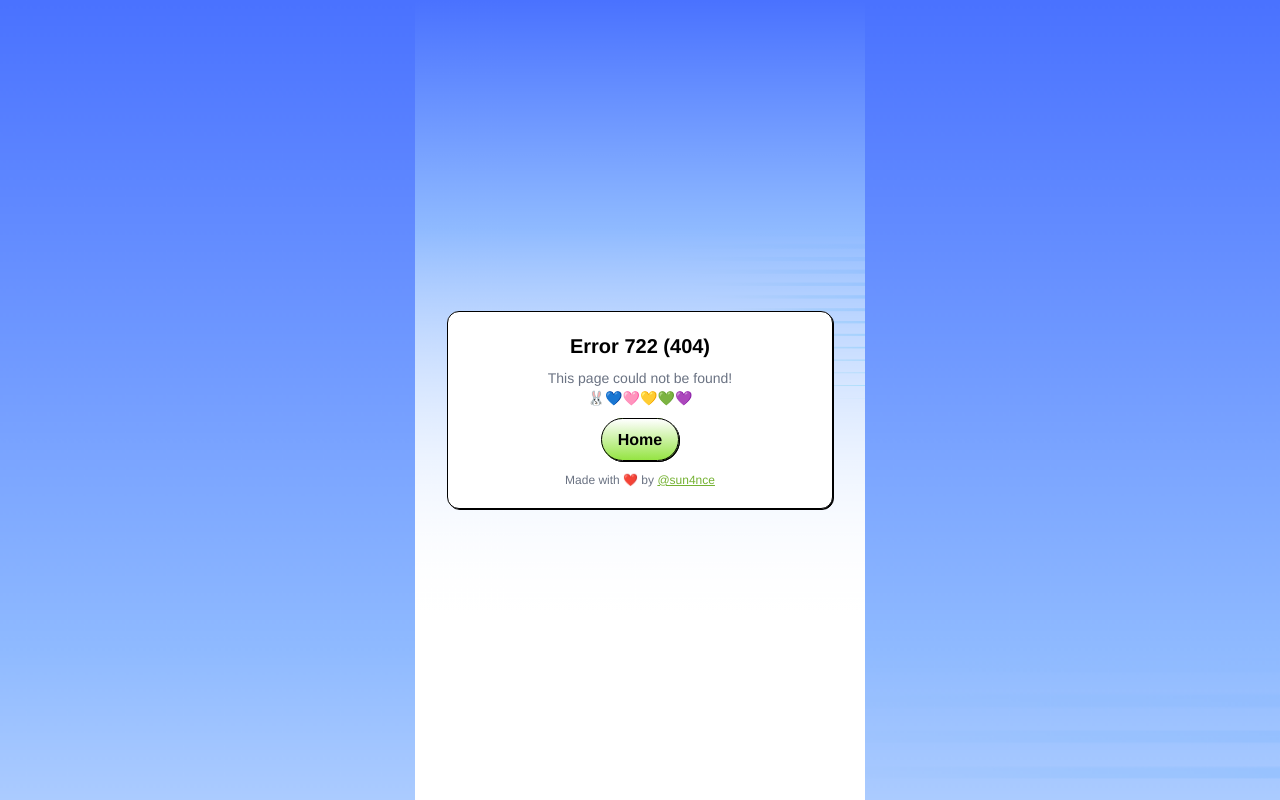
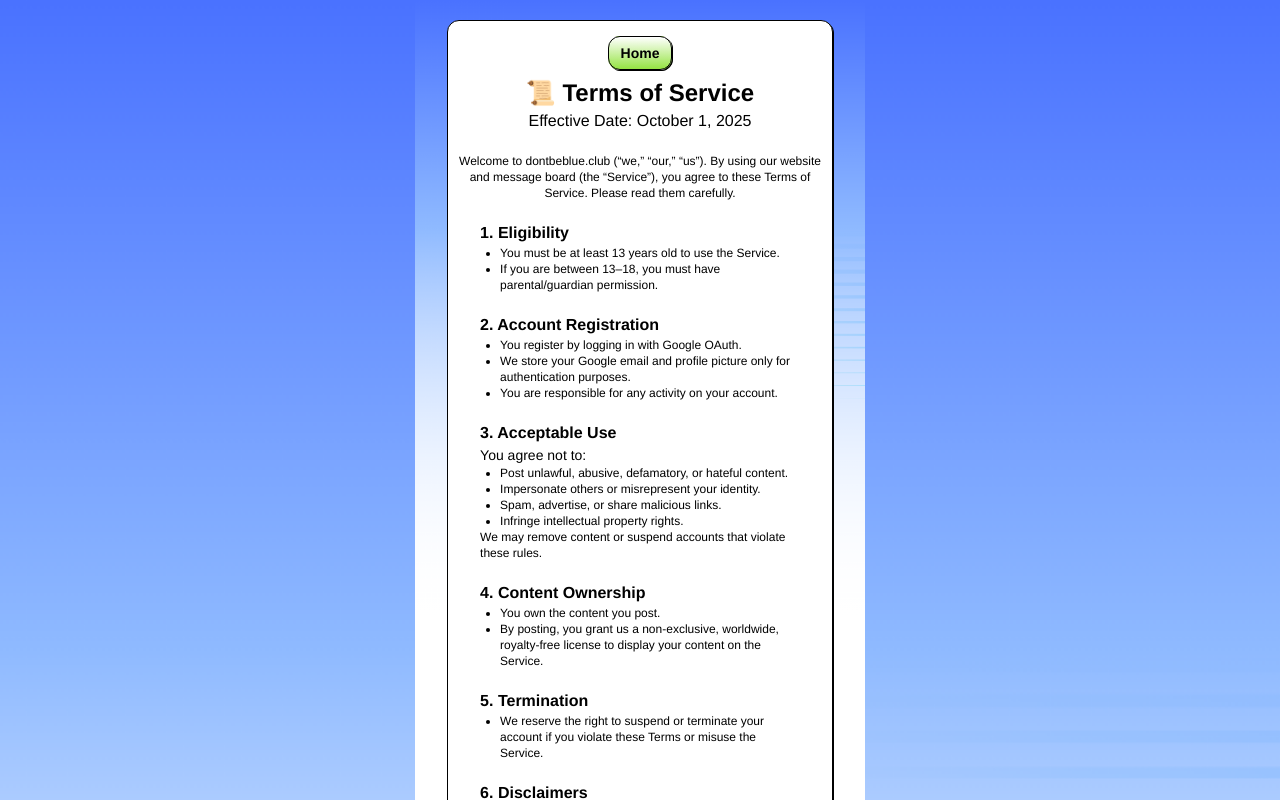
Before and after one commit to mbouli/dontbeblue, a Next.js app: page /tos in a window 1280 px wide. Before the commit this address had no page. Built offline with nearby package versions, Linux system fonts and the light colour scheme.

Commit message:
create tos page!

```diff
--- /dev/null
+++ b/src/app/(root)/tos/page.tsx
@@ -0,0 +1,82 @@
+import Footer from "@/components/Footer";
+import Hero from "@/components/Hero";
+import Landing from "@/components/Landing";
+import Messages from "@/components/Messages";
+import Image from "next/image";
+
+
+export default function TermsOfService() {
+    return (
+        <div className="backdrop flex items-center justify-center h-screen overflow-hidden">
+            <div className="bg h-[100vh] w-[450px] flex flex-col items-center justify-center overflow-hidden">
+                <div className="h-full w-full overflow-y-auto flex flex-col items-center text-center text-black">
+                    <div className='w-6/7 bg-white border-1 border-black rounded-xl ds mt-5'>
+                        <div className="mt-5">
+                            <a href="/" className='msg-bg py-2 px-3 text-black border-1 border-black text-sm font-semibold rounded-xl ds cursor-pointer no-underline'>
+                                Home
+                            </a>
+                            <h1 className="text-2xl font-bold mt-3">📜 Terms of Service</h1>
+                            <p className="text-md"><span className='bold'>Effective Date:</span> October 1, 2025</p>
+                            <p className="text-xs pt-5">Welcome to dontbeblue.club (“we,” “our,” “us”). By using our website and message board (the “Service”), you agree to these Terms of Service. Please read them carefully.</p>
+                        </div>
+                        <div className="pt-5 w-5/6 mx-auto text-left">
+                            <h1 className="text-md font-bold">1. Eligibility</h1>
+                            <ul className="text-xs list-disc pl-5">
+                                <li>You must be at least 13 years old to use the Service.</li>
+                                <li>If you are between 13–18, you must have parental/guardian permission.</li>
+                            </ul>
+                        </div>
+                        <div className="pt-5 w-5/6 mx-auto text-left">
+                            <h1 className="text-md font-bold">2. Account Registration</h1>
+                            <ul className="text-xs list-disc pl-5">
+                                <li>You register by logging in with Google OAuth.</li>
+                                <li>We store your Google email and profile picture only for authentication purposes.</li>
+                                <li>You are responsible for any activity on your account.</li>
+                            </ul>
+                        </div>
+                        <div className="pt-5 w-5/6 mx-auto text-left">
+                            <h1 className="text-md font-bold">3. Acceptable Use</h1>
+                            <p className="text-sm">You agree not to:</p>
+                            <ul className="text-xs list-disc pl-5">
+                                <li>Post unlawful, abusive, defamatory, or hateful content.</li>
+                                <li>Impersonate others or misrepresent your identity.</li>
+                                <li>Spam, advertise, or share malicious links.</li>
+                                <li>Infringe intellectual property rights.</li>
+                            </ul>
+                            <p className="text-xs">We may remove content or suspend accounts that violate these rules.</p>
+                        </div>
+                        <div className="pt-5 w-5/6 mx-auto text-left">
+                            <h1 className="text-md font-bold">4. Content Ownership</h1>
+                            <ul className="text-xs list-disc pl-5">
+                                <li>You own the content you post.</li>
+                                <li>By posting, you grant us a non-exclusive, worldwide, royalty-free license to display your content on the Service.</li>
+                            </ul>
+                        </div>
+                        <div className="pt-5 w-5/6 mx-auto text-left">
+                            <h1 className="text-md font-bold">5. Termination</h1>
+                            <ul className="text-xs list-disc pl-5">
+                                <li>We reserve the right to suspend or terminate your account if you violate these Terms or misuse the Service.</li>
+                            </ul>
+                        </div>
+                        <div className="pt-5 w-5/6 mx-auto text-left">
+                            <h1 className="text-md font-bold">6. Disclaimers</h1>
+                            <ul className="text-xs list-disc pl-5">
+                                <li>This Service is a fan-created message board and is not affiliated with NewJeans or ADOR.</li>
+                                <li>We provide the Service “as is” without warranties.</li>
+                                <li>We are not responsible for content posted by users.</li>
+                            </ul>
+                        </div>
+                        <div className="pt-5 w-5/6 mx-auto text-left">
+                            <h1 className="text-md font-bold">7. Limitation of Liability</h1>
+                            <p className="text-xs">To the maximum extent permitted by law, we are not liable for damages arising from your use of the Service.</p>
+                        </div>
+                        <div className="pt-5 w-5/6 mx-auto text-left pb-3.5">
+                            <h1 className="text-md font-bold">8. Governing Law</h1>
+                            <p className="text-xs">These Terms are governed by the laws of the <span className="font-bold">United States</span>.</p>
+                        </div>
+                    </div>
+                </div>
+            </div>
+        </div>
+    );
+}
```
